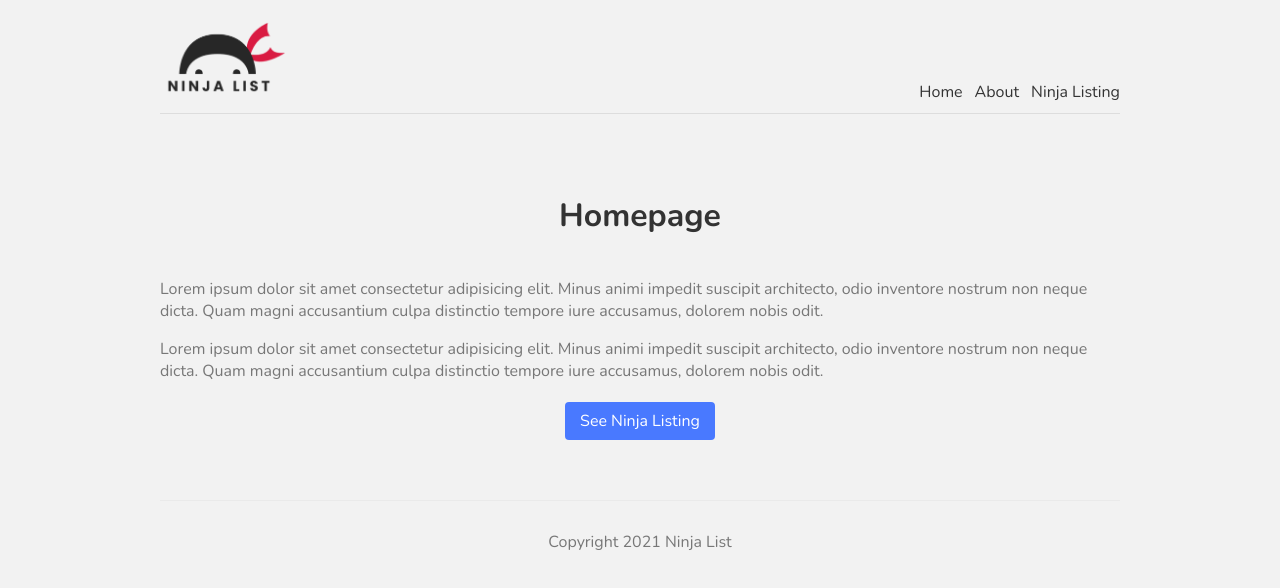
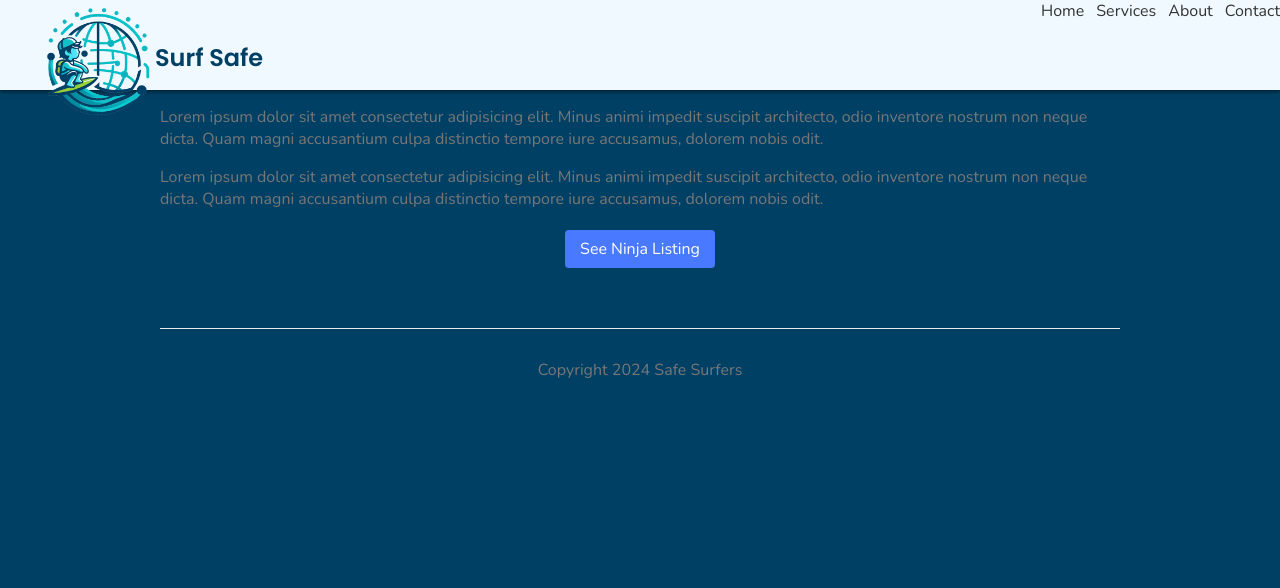
Before and after one commit to natalienakkk/SurfSafe, a Next.js app: page / in a window 1280 px wide. Shown: the top 588 px of the page. Built offline with nearby package versions, Linux system fonts and the light colour scheme.

Commit message:
created Navbar

```diff
--- a/comps/Footer.js
+++ b/comps/Footer.js
@@ -1,7 +1,7 @@
 const Footer = () => {
   return (
     <footer>
-      Copyright 2021 Ninja List
+      Copyright 2024 Safe Surfers
     </footer>
   );
 }
--- a/comps/Layout.js
+++ b/comps/Layout.js
@@ -1,5 +1,5 @@
-import Footer from "./Footer"
-import Navbar from "./Navbar"
+import Footer from "./Footer";
+import Navbar from "./Navbar";
 
 const Layout = ({ children }) => {
   return (
--- a/comps/Navbar.js
+++ b/comps/Navbar.js
@@ -1,15 +1,30 @@
 import Link from 'next/link'
 import Image from 'next/image'
 
+
 const Navbar = () => {
+  // return (
+  //   <nav>
+  //     <div className="logo">
+  //       <Image src="/logo.png" alt="site logo" width={140} height={140} />
+  //     </div>
+  //     <Link href="/">Mohhannad</Link>
+  //     <Link href="/about">About</Link>
+  //     <Link href="/ninjas/">Ninja Listing</Link>
+  //   </nav>
+  // );
   return (
-    <nav>
-      <div className="logo">
-        <Image src="/logo.png" alt="site logo" width={128} height={77} />
+    <nav className="navbar">
+      <div className="logo-and-title">
+        <img src="/logo.png" alt="Logo" className="logo" />
+        <h1 className="title">Surf Safe</h1>
       </div>
-      <Link href="/">Home</Link>
-      <Link href="/about">About</Link>
-      <Link href="/ninjas/">Ninja Listing</Link>
+      <div className="menu">
+        <a href="#home">Home</a>
+        <a href="#services">Services</a>
+        <a href="#about">About</a>
+        <a href="#contact">Contact</a>
+      </div>
     </nav>
   );
 }
--- a/pages/index.js
+++ b/pages/index.js
@@ -9,13 +9,13 @@ export default function Home() {
         <title>Ninja List | Home</title>
         <meta name="keywords" content="ninjas"/>
       </Head>
-      <div>
+      <div >
         <h1 className={styles.title}>Homepage</h1>
         <p className={styles.text}>Lorem ipsum dolor sit amet consectetur adipisicing elit. Minus animi impedit suscipit architecto, odio inventore nostrum non neque dicta. Quam magni accusantium culpa distinctio tempore iure accusamus, dolorem nobis odit.</p>
         <p className={styles.text}>Lorem ipsum dolor sit amet consectetur adipisicing elit. Minus animi impedit suscipit architecto, odio inventore nostrum non neque dicta. Quam magni accusantium culpa distinctio tempore iure accusamus, dolorem nobis odit.</p>
         <Link href="/ninjas/" className={styles.btn}>
           See Ninja Listing
-        </Link>
+          </Link>
       </div>
     </>
   )
--- a/styles/globals.css
+++ b/styles/globals.css
@@ -1,7 +1,13 @@
 @import url('https://fonts.googleapis.com/css2?family=Nunito:wght@300;400;600;700&display=swap');
+@import url("https://fonts.googleapis.com/css2?family=Poppins:wght@600&display=swap");
+:root {
+  --background-color: #004065;
+  --primary-color: #F0F9FF;
+  --secondary-color: #002033;
+}
 
 body {
-  background: #f2f2f2;
+  background: var(--background-color);
   color: #333;
   font-family: "Nunito";
 }
@@ -13,19 +19,9 @@ a {
   max-width: 960px;
   margin: 0 auto;
 }
-nav {
-  margin: 10px auto 80px;
-  padding: 10px 0;
-  display: flex;
-  justify-content: flex-end;
-  align-items: flex-end;
-  border-bottom: 1px solid #ddd;
-}
+
 nav a {
   margin-left: 12px;
-}
-nav .logo {
-  margin-right: auto;
 }
 footer {
   display: block;
@@ -42,3 +38,40 @@ footer {
   color: #4979ff;
   text-decoration: underline;
 }
+
+
+/* NavBar Style */
+.navbar {
+  display: flex;
+  justify-content: space-between;
+  height: 90px;
+  position: fixed;
+  top: 0;
+  left: 0;
+  width: 100%;
+  background-color: var(--primary-color); /* Customize your navbar background color */
+  box-shadow: 0 2px 4px rgba(0,0,0,0.5);
+}
+
+.navbar .logo-and-title {
+  display: flex;
+  align-items: center;
+  position: relative;
+}
+
+.navbar .logo {
+  padding-top: 33px;
+  padding-left: 30px;
+  height: 140px;
+  width: 140;
+}
+
+.navbar .title {
+  color: var(--background-color);
+  font-family: 'Poppins', sans-serif;
+  font-weight: 600;
+  padding-top: 25px;
+  padding-left: 155px;
+  position: absolute;
+  white-space: nowrap;
+}
```
Also changed, not shown: pages/_app.js (+11 -1 lines), public/logo.png, 1 other file (tests, documents, lock files or other folders).
